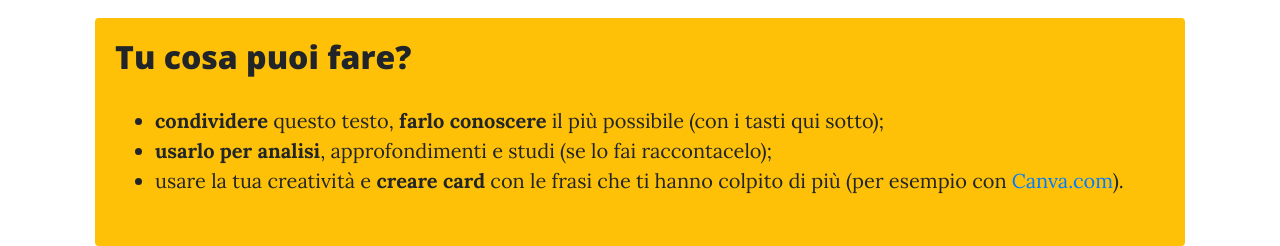
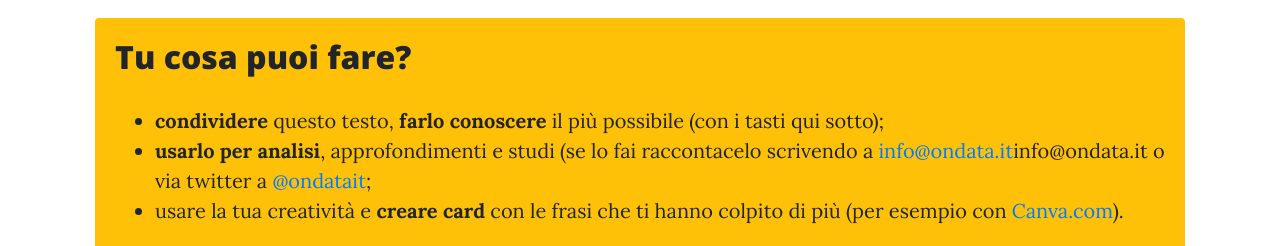
Before and after one commit to ondata/ONUGovernotalianoDirittiUmani, a website: page index.html in a window 1280 px wide. Shown: the part 1160-1406 px from the top of the page. Drawn offline with nearby package versions, Linux system fonts and the light colour scheme; a web font is replaced by a local one.

Commit message:
update call to action

```diff
--- a/index.html
+++ b/index.html
@@ -125,7 +125,7 @@
               <ul>
                 <li><strong>condividere</strong> questo testo, <strong>farlo conoscere</strong> il più possibile (con i
                   tasti qui sotto);</li>
-                <li><strong>usarlo per analisi</strong>, approfondimenti e studi (se lo fai raccontacelo);</li>
+                <li><strong>usarlo per analisi</strong>, approfondimenti e studi (se lo fai raccontacelo scrivendo a <a href = "mailto: info@ondata.it">info@ondata.it</a>info@ondata.it o via twitter a <a href = "https://twitter.com/ondatait" target="_blank">@ondatait</a>;</li>
                 <li>usare la tua creatività e <strong>creare card</strong> con le frasi che ti hanno colpito di più (per
                   esempio con <a href="https://www.canva.com/" target="_blank">Canva.com</a>).</li>
               </ul>
```
